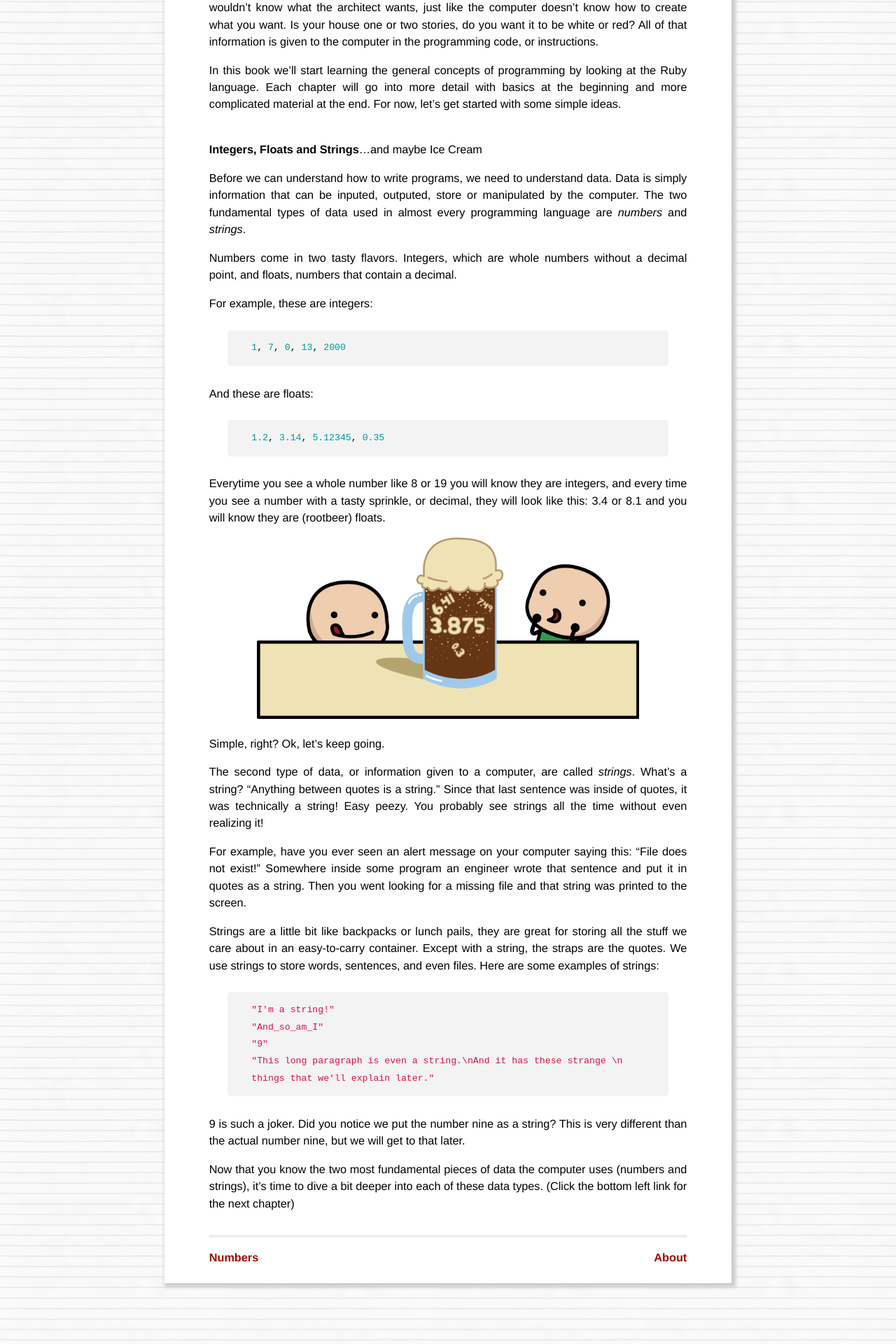
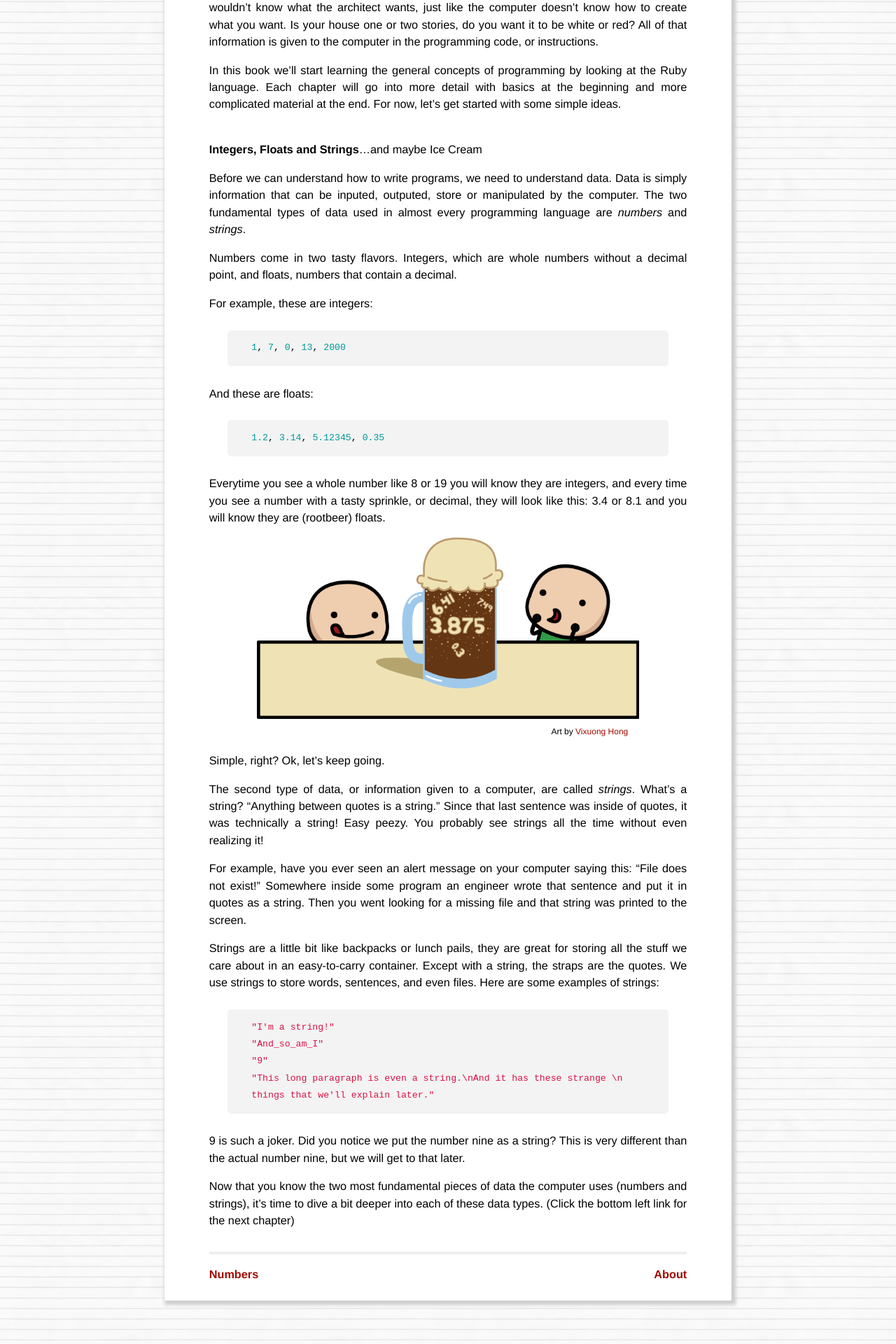
Before and after one commit to mrdougwright/rubykin.github.io, a Jekyll site: the page built from what-is-programming.md, in a window 1280 px wide. Shown: the part 743-2663 px from the top of the page at 70% size. Built offline with Jekyll 4.4.1, drawn with Linux system fonts in a browser that asks for light colours; Markdown is read by kramdown in place of the engine named in the settings.

Commit message:
Add Art credits. Fix img styling on mobile

```diff
--- a/css/main.css
+++ b/css/main.css
@@ -69,6 +69,12 @@ ul.posts span {
 
 .site .inline-img img {
   width: 80%;
+}
+
+.site .credit {
+  text-align: right;
+  margin-right: 7em;
+  font-size: 12px;
 }
 /** end of my edits **/
 .site {
@@ -256,4 +262,7 @@ ul.posts span {
   .site li span {
     display: none
   }
+  .site .inline-img img {
+    width: 100%;
+  }
 }
--- a/index.html
+++ b/index.html
@@ -6,7 +6,11 @@ description: The first book for teaching kids software engineering in Ruby! Lear
 ---
 <div>
   <p>
-    Welcome to the first book for teaching kids Ruby! Currently the book is made up of the ten chapters below. I will add them all as they become available. Questions and feedback are welcome! (mrdougwright [at] gmail dot com)
+    Welcome to the first book for teaching kids Ruby!
+    Currently the book is made up of the ten chapters linked below. I will add more as they become available.
+  </p>
+  <p>
+    You can navigate to the next chapter in the bottom left corner. Questions and feedback are welcome! (contact info in About page)
   </p>
   <ul>
     <li><a href="/what-is-programming.html">Ch<span>apter</span> 1  - What is programming?</a></li>
--- a/what-is-programming.md
+++ b/what-is-programming.md
@@ -41,7 +41,11 @@ And these are floats:
 Everytime you see a whole number like 8 or 19 you will know they are integers, and every time you see a number with a tasty sprinkle, or decimal, they will look like this: 3.4 or 8.1 and you will know they are (rootbeer) floats.
 
 <div class="inline-img">
-  <img src="/images/rootbeer_float.png"/>
+  <img src="/images/rootbeer_float.png" alt="Art by Vixuong Hong"/>
+</div>
+<div class="credit">
+  Art by
+  <a href="mailto:vthong1990@gmail.com">Vixuong Hong</a>
 </div>
 
 Simple, right? Ok, let's keep going.
```
